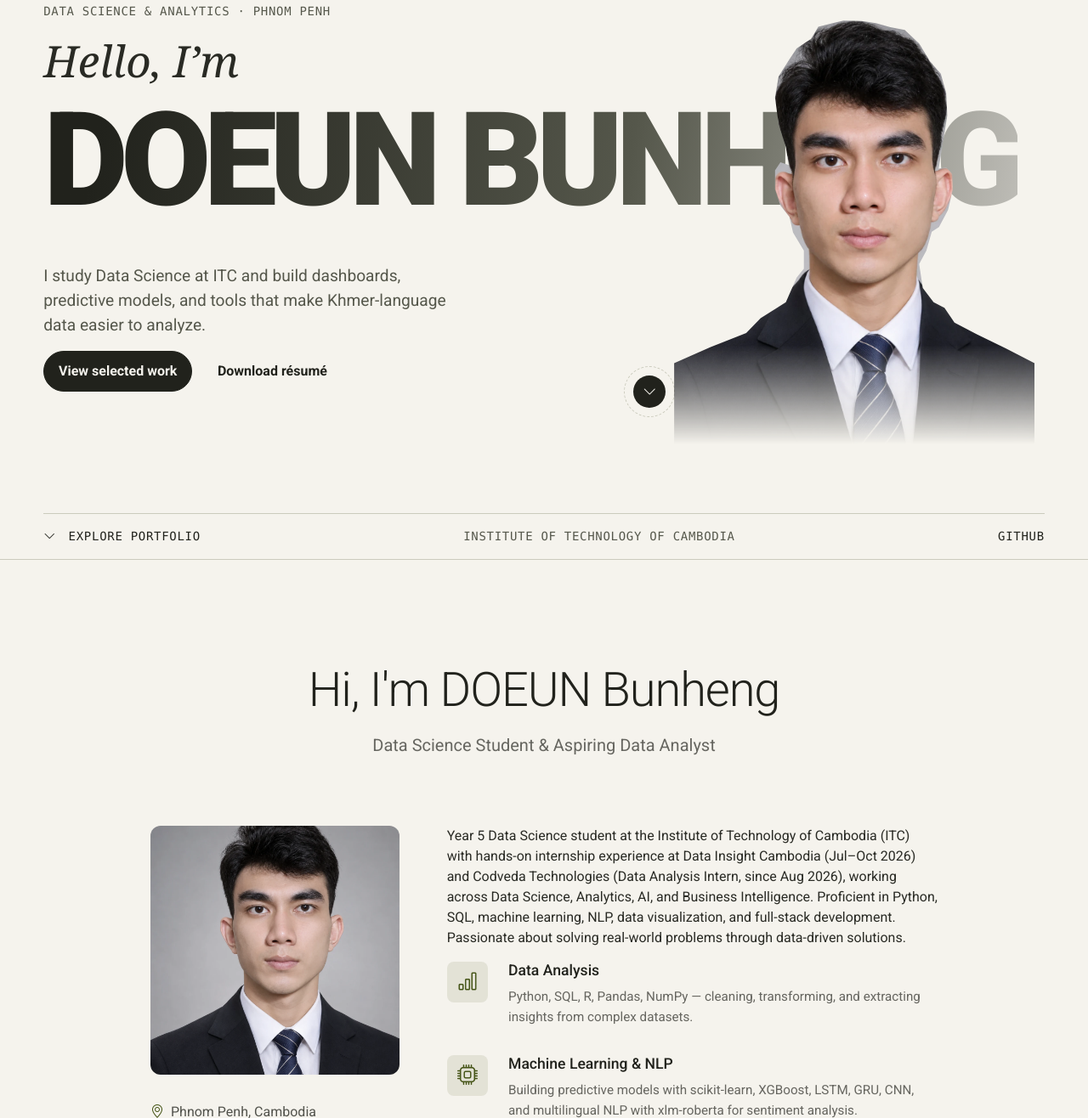
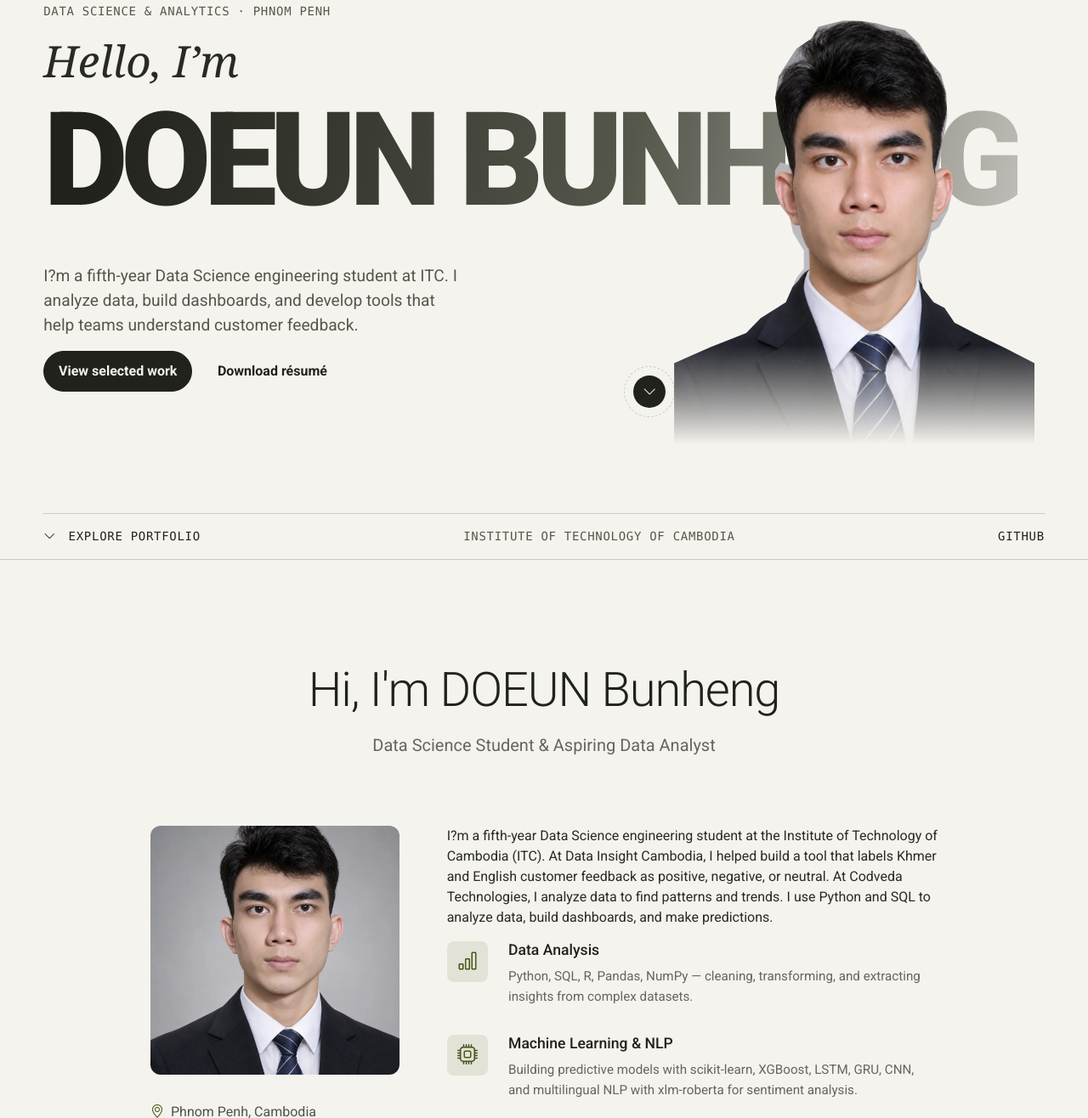
Before and after one commit to doeunbunheng/personal_portfolio, a plain HTML site: page index.html in a window 1280 px wide. Shown: the part 146-1462 px from the top of the page at 85% size. Drawn offline with Linux system fonts and the light colour scheme.

Commit message:
Clarify resume and portfolio profile

```diff
--- a/index.html
+++ b/index.html
@@ -69,7 +69,7 @@
           <img src="assets/img/profile/portfolio_image.webp" alt="Portrait of DOEUN Bunheng" width="1122" height="1402" fetchpriority="high">
         </figure>
         <div class="hero-summary">
-          <p>I study Data Science at ITC and build dashboards, predictive models, and tools that make Khmer-language data easier to analyze.</p>
+          <p>I?m a fifth-year Data Science engineering student at ITC. I analyze data, build dashboards, and develop tools that help teams understand customer feedback.</p>
           <div class="hero-links">
             <a class="editorial-button" href="#portfolio">View selected work</a>
             <a class="editorial-button editorial-button-outline" href="assets/docs/Resume_Doeun_Bunheng.pdf" download>Download résumé</a>
@@ -122,7 +122,7 @@
                 <div class="col-lg-8" data-aos="fade-left" data-aos-delay="250">
                   <div class="content-area">
 
-                    <p class="about-intro">Year 5 Data Science student at the Institute of Technology of Cambodia (ITC) with hands-on internship experience at Data Insight Cambodia (Jul&ndash;Oct 2026) and Codveda Technologies (Data Analysis Intern, since Aug 2026), working across Data Science, Analytics, AI, and Business Intelligence. Proficient in Python, SQL, machine learning, NLP, data visualization, and full-stack development. Passionate about solving real-world problems through data-driven solutions.</p>
+                    <p class="about-intro">I?m a fifth-year Data Science engineering student at the Institute of Technology of Cambodia (ITC). At Data Insight Cambodia, I helped build a tool that labels Khmer and English customer feedback as positive, negative, or neutral. At Codveda Technologies, I analyze data to find patterns and trends. I use Python and SQL to analyze data, build dashboards, and make predictions.</p>
 
                     <div class="expertise-grid">
                       <div class="expertise-item" data-aos="zoom-in" data-aos-delay="300">
```
Also changed, not shown: 2 other files.
